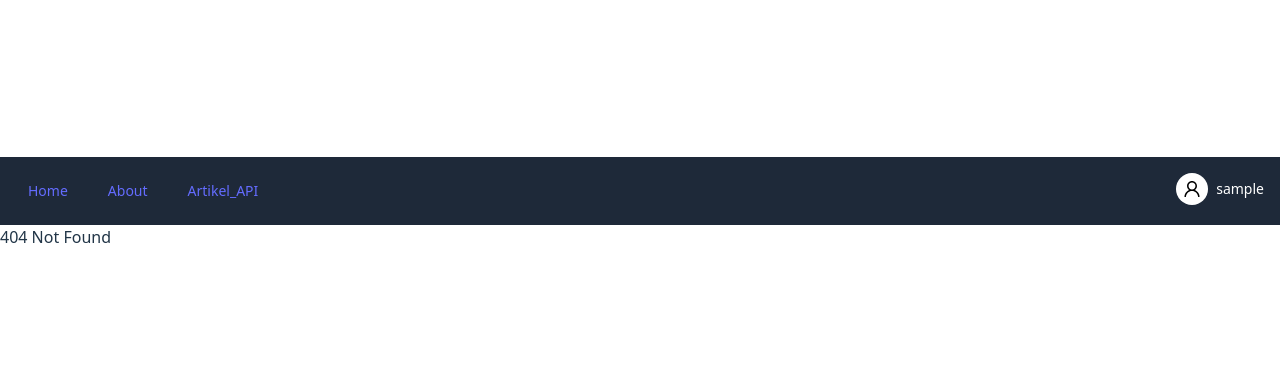
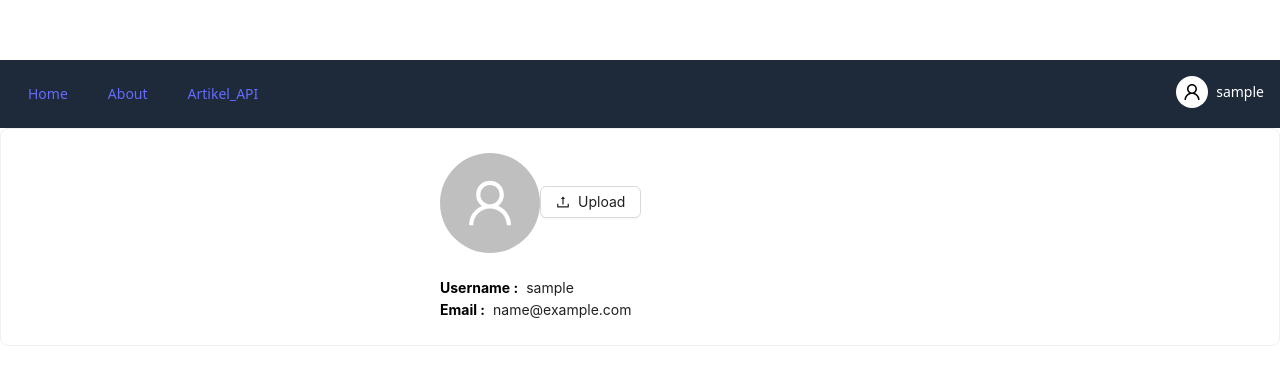
Before and after one commit to SenbiDev/react-task, a React (Vite) app: page /profile in a window 1280 px wide. Before the commit this address had no page. Shown: the part 197-582 px from the top of the page. Built offline with nearby package versions, Linux system fonts and the light colour scheme; sample sign-in values are in the browser's storage.

Commit message:
implementasi upload ke artikel_api

```diff
--- a/src/components/Navbar.jsx
+++ b/src/components/Navbar.jsx
@@ -1,6 +1,6 @@
 import React from 'react';
 import { Avatar, Dropdown } from 'antd';
-import { UserOutlined, LogoutOutlined, MailOutlined, CrownOutlined, EditOutlined } from '@ant-design/icons';
+import { UserOutlined, LogoutOutlined, MailOutlined, CrownOutlined, EditOutlined, IdcardOutlined } from '@ant-design/icons';
 import { Link, useNavigate } from 'react-router-dom';
 import { useAuth } from '../auth/authContext';
 import { Crown } from 'lucide-react';
@@ -24,6 +24,12 @@ export default function Navbar() {
   }
 
   const items = [
+    {
+      key: "profile",
+      label: <span className='text-black'>Profile</span>,
+      icon: <IdcardOutlined/>,
+      onClick: () => navigate("profile")
+    },
     {
       key: "email",
       label: <span className="text-black">{user?.email}</span>,
--- a/src/main.jsx
+++ b/src/main.jsx
@@ -11,6 +11,7 @@ import LoginPage from './pages/Login';
 import RegisterPage from './pages/Register';
 import ArtikelPage from './pages/Artikel';
 import CreateArtikel from './pages/CreateArtikel';
+import Profile from './pages/Profile';
 import AdminPage from './pages/AdminPage';
 import ArtikelView from './pages/ArtikelView';
 import PrivateRoute from './components/PrivateRoute';
@@ -51,6 +52,10 @@ const router = createBrowserRouter([
         element: <AdminPage />
       },
       {
+        path: "profile",
+        element: <Profile />
+      },
+      {
         path: "create",
         element: <CreateArtikel />
       },
--- /dev/null
+++ b/src/pages/Profile.jsx
@@ -0,0 +1,82 @@
+import React, {useEffect, useState} from "react";
+import { useAuth } from "../auth/authContext";
+import { Form, Input, Button, Upload, message, Avatar, Space, Card } from "antd";
+import { UserOutlined, UploadOutlined } from "@ant-design/icons";
+import Column from "antd/es/table/Column";
+
+export default function Profile () {
+    const {user} = useAuth();
+    const [avatarUrl, setAvatarUrl] = useState(null);
+    const [form] = Form.useForm();
+
+    useEffect(() => {
+        const storedProfile = JSON.parse(localStorage.getItem("profile")) || {};
+        if (storedProfile.avatar) setAvatarUrl(storedProfile.avatar);
+        form.setFieldsValue({
+            name: storedProfile.name || "",
+            email: storedProfile.email || "",
+        });
+    }, []);
+
+    const handleUpload = (info) => {
+        if(info.file.status === "done" || info.file.status === "uploading"){
+            const url = URL.createObjectURL(info.file.originFileObj);
+            setAvatarUrl(url);
+        }
+    };
+
+    const onFinish = (values) => {
+        const profileData = { ...values, avatar: avatarUrl};
+        localStorage.setItem("profile", JSON.stringify(profileData));
+        message.success("Data berhasil disimpan")
+    };
+
+    return(
+            <Card>
+                <Form
+                    form={form}
+                    name="profile"
+                    layout="vertical"
+                    onFinish={onFinish}
+                    style={{maxWidth: 400, margin: "0 auto"}}
+                >
+                    <Form.Item style={{flex: Column}}>
+                        <Upload
+                            name="avatar"
+                            showUploadList={false}
+                            beforeUpload={() => false}
+                            onChange={handleUpload}
+                    >
+                        {avatarUrl ? (
+                            <Avatar size={100} src={avatarUrl}/>
+                        ) : (
+                            <Avatar size={100} icon={<UserOutlined/>}/>
+                        )}
+                        <Button
+                            style={{marginTop: 8}}
+                            icon={<UploadOutlined/>}
+                        >
+                            Upload
+                        </Button>
+                    </Upload>
+                    </Form.Item>
+                    <div className="flex gap-2">
+                        <p className="text-black font-bold">
+                            Username :
+                        </p>
+                        <p>
+                            {user?.username}
+                        </p>
+                    </div>
+                    <div className="flex gap-2">
+                        <p className="text-black font-bold">
+                            Email :
+                        </p>
+                        <p>
+                            {user?.email}
+                        </p>
+                    </div>
+                </Form>
+            </Card>
+    )
+}
```
